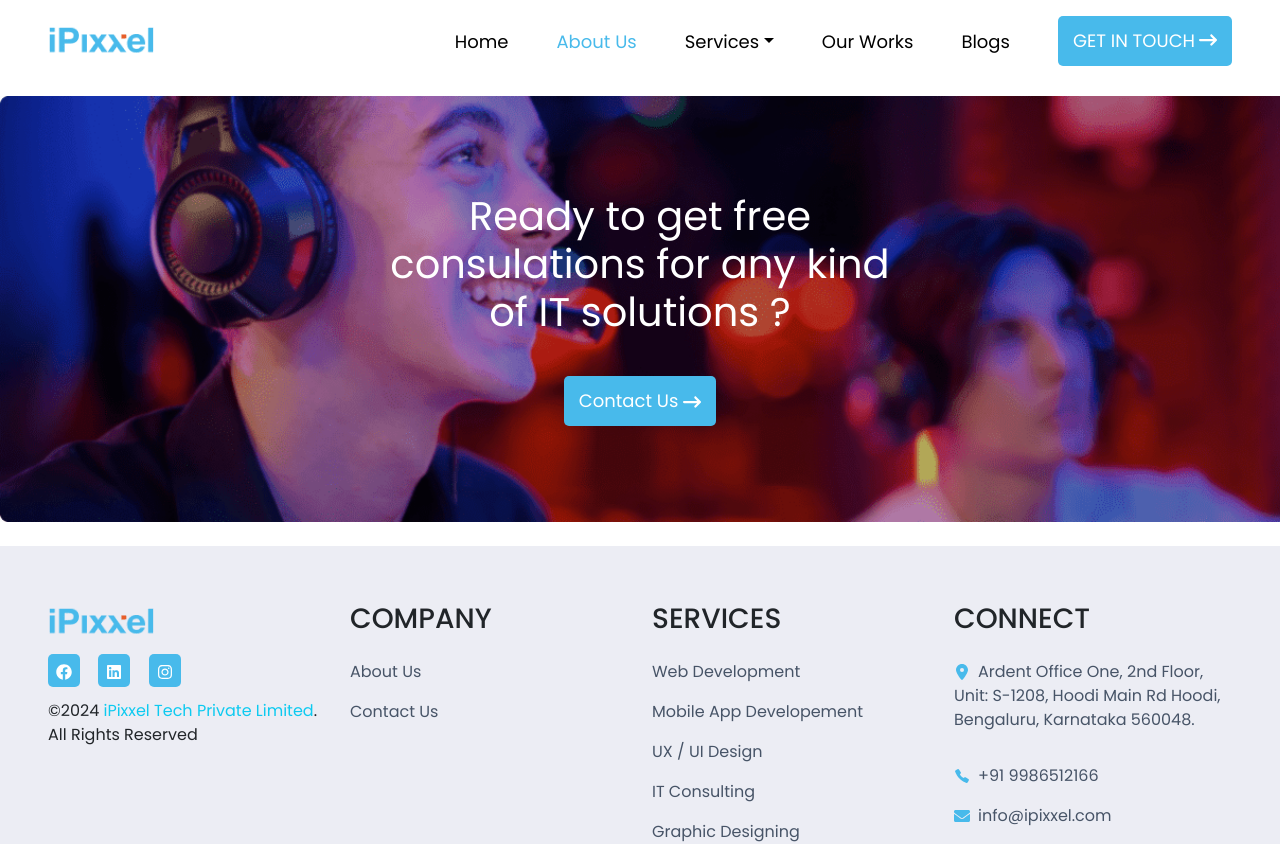
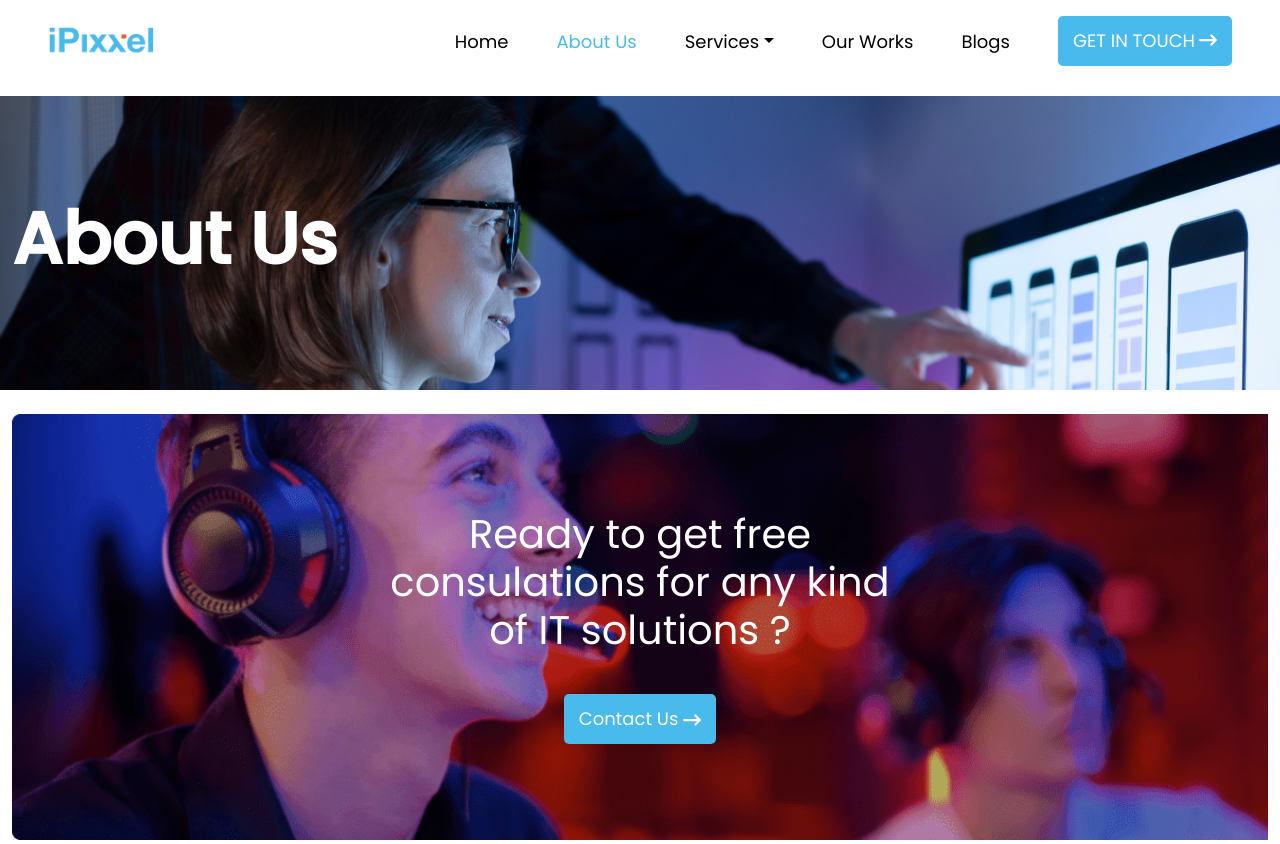
Before and after one commit to Shivam367-glitch/Ipixxel, a React (Vite) app: page /about-us in a window 1280 px wide. Shown: the top 844 px of the page. Built offline with nearby package versions, Linux system fonts and the light colour scheme.

Commit message:
About  page work

```diff
--- /dev/null
+++ b/src/components/Hero/HeroSection.jsx
@@ -0,0 +1,17 @@
+import { Col, Container, Row } from "react-bootstrap"
+
+
+const HeroSection = (props) => {
+  return (
+    <Container fluid={true} style={{background:`url(${props.background})`}} className="hero_container m-0">
+      <Row className="m-0 p-0">
+        <Col className=" col-12 m-0 p-0">
+            <h1 className="display-2 fw-bold">{props.heading}</h1>
+        </Col>
+        </Row>
+
+    </Container>
+  )
+}
+
+export default HeroSection
--- a/src/index.css
+++ b/src/index.css
@@ -174,6 +174,19 @@ flex: 1 0 auto; /* Main content takes up the remaining space */
 }
 
 
+
+/* About Us */
+
+
+
+.hero_container{
+  background-repeat: no-repeat;
+  background-size: cover;
+  background-position:bottom;
+  color: white;
+  padding: 100px;
+}
+
 /* Footer Section */
 
 .icon{
--- a/src/pages/About/About.jsx
+++ b/src/pages/About/About.jsx
@@ -1,13 +1,22 @@
+import { Col, Container, Row } from "react-bootstrap"
 import Contact from "../../components/Contact/Contact"
-
+import HeroSection  from "../../components/Hero/HeroSection"
 
 const About = () => {
   return (
-    <div>
+    <Container fluid={true} className="m-0 p-0">
+      <Row className="d-flex flex-column m-0  p-0">
 
+      <Col className="col-12 m-0 p-0">
+      <HeroSection background="aboutHero.webp" heading="About Us"/>
+      </Col>
+      <Col className="col-12 mt-4">
+      <Contact background="Contact.webp"/>
 
-      <Contact background="Contact.webp"/>
-    </div>
+      </Col>
+      </Row>
+
+    </Container>
   )
 }
 
```
Also changed, not shown: public/aboutHero.webp (added).
